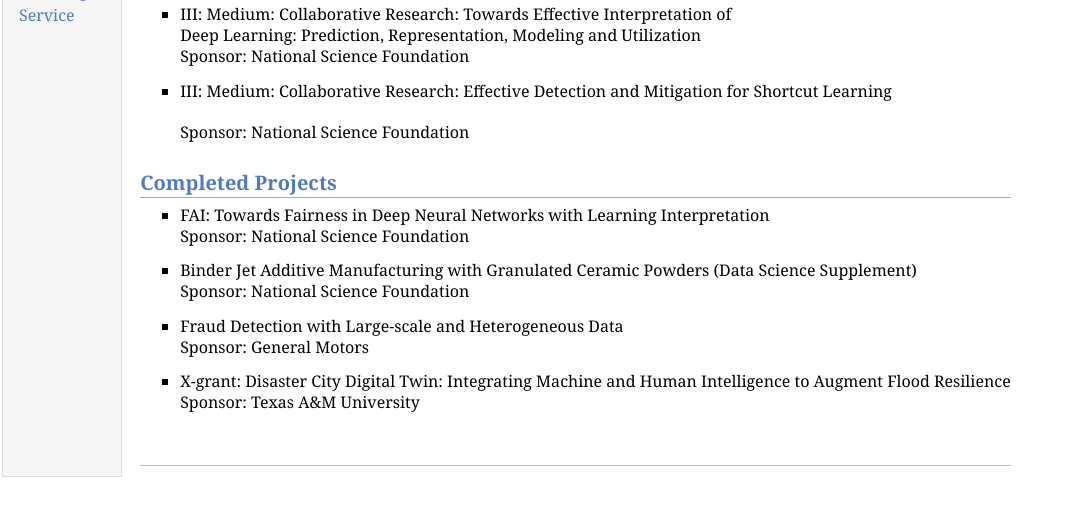
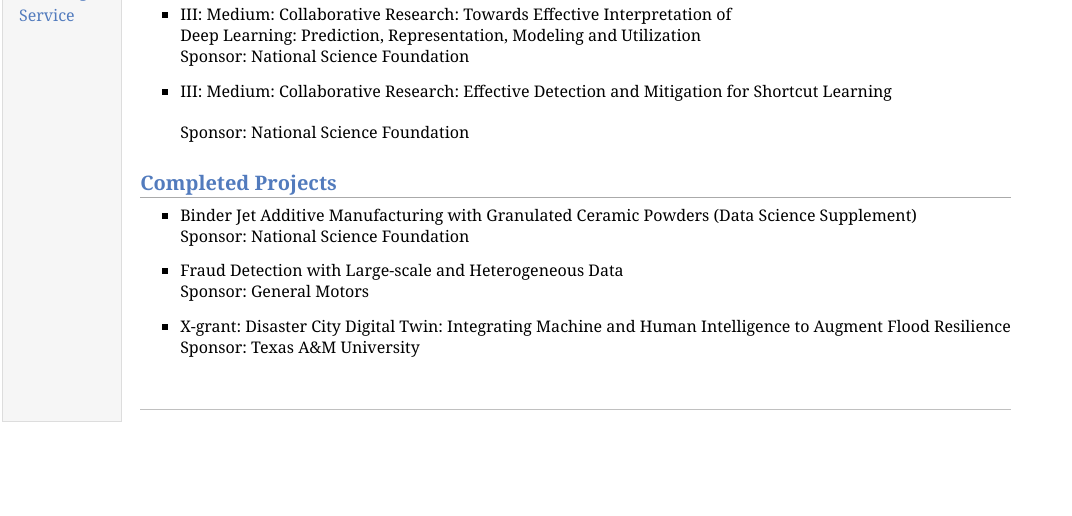
Before and after one commit to nzou1/nzou1.github.io, a plain HTML site: page research.html in a window 1280 px wide. Shown: the part 104-620 px from the top of the page, without its empty margins (0-1072 px from the left). Drawn offline with Linux system fonts and the light colour scheme.

Commit message:
Add files via upload

```diff
--- a/research.html
+++ b/research.html
@@ -44,12 +44,12 @@ Sponsor: National Science Foundation <br />
 
 <h2>Completed Projects</h2>
 
-<ul>
-<li><p>FAI: Towards Fairness in Deep Neural Networks with Learning Interpretation <br />
-Sponsor: National Science Foundation <br />
-</p>
-</li>
-</ul>
+<!--<ul>-->
+<!--<li><p>FAI: Towards Fairness in Deep Neural Networks with Learning Interpretation <br />-->
+<!--Sponsor: National Science Foundation <br />-->
+<!--</p>-->
+<!--</li>-->
+<!--</ul>-->
 
 <ul>
 <li><p>Binder Jet Additive Manufacturing with Granulated Ceramic Powders (Data Science Supplement) <br />
```
